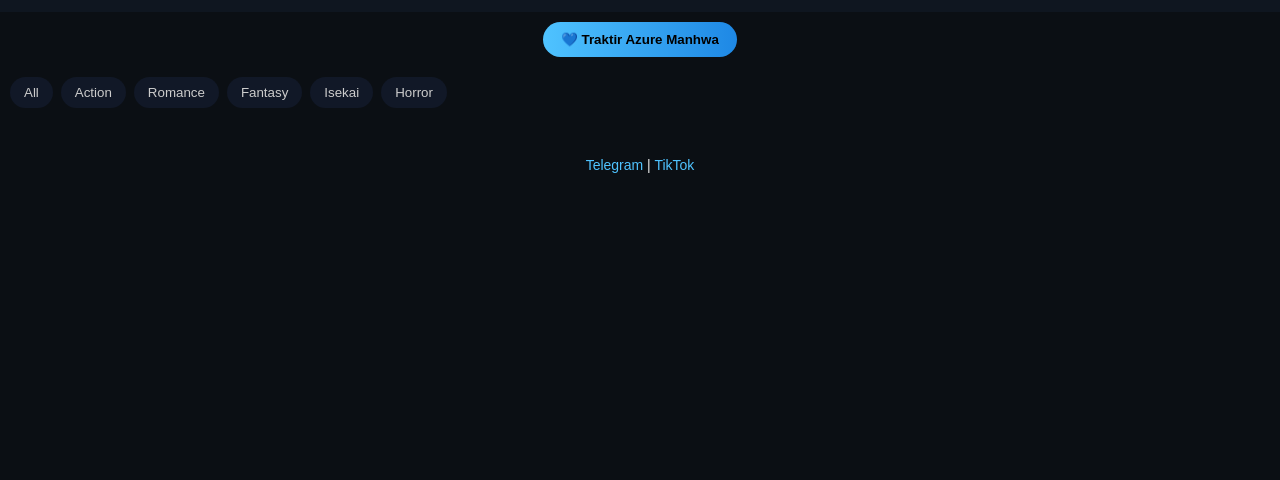
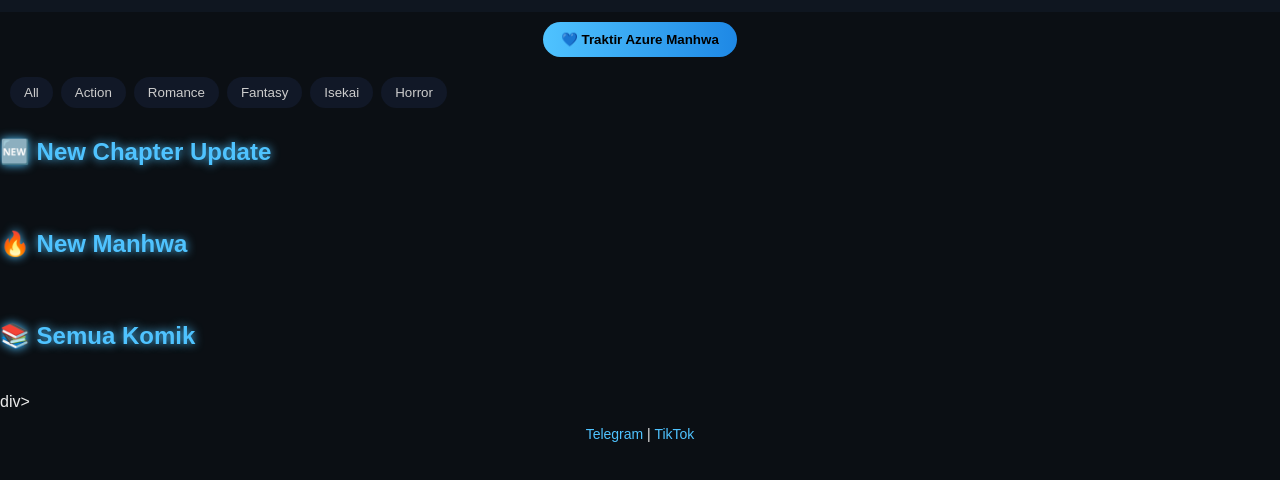
Before and after one commit to feelinglonely905-boop/azure-manhwa, a plain HTML site: page index.html in a window 1280 px wide. Shown: the part 100-580 px from the top of the page. Drawn offline with Linux system fonts and the light colour scheme.

Commit message:
Add new sections for updates and manhwa

```diff
--- a/index.html
+++ b/index.html
@@ -31,7 +31,20 @@
 </div>
 
 <!-- LIST KOMIK -->
-<main id="comic-list" class="grid"></main>
+<section class="section">
+  <h2 class="glow">🆕 New Chapter Update</h2>
+  <div id="update-list" class="grid"></div>
+</section>
+
+<section class="section">
+  <h2 class="glow">🔥 New Manhwa</h2>
+  <div id="new-list" class="grid"></div>
+</section>
+
+<section class="section">
+  <h2 class="glow">📚 Semua Komik</h2>
+  <div id="comic-list" class="grid"></div>
+</section>
   <div id="support-popup" class="popup hidden">
   <div class="popup-box">
     <h2 class="glow">Dukung Azure Manhwa 💙</h2>
@@ -49,7 +62,7 @@
   </div>
 </div>
 
-<div id="hearts"></div>
+<div id="hearts"></div>div>
 
 <footer class="footer">
   <a href="https://t.me/+Yi-oZzIE-bplZWE9" target="_blank">Telegram</a> |
```
